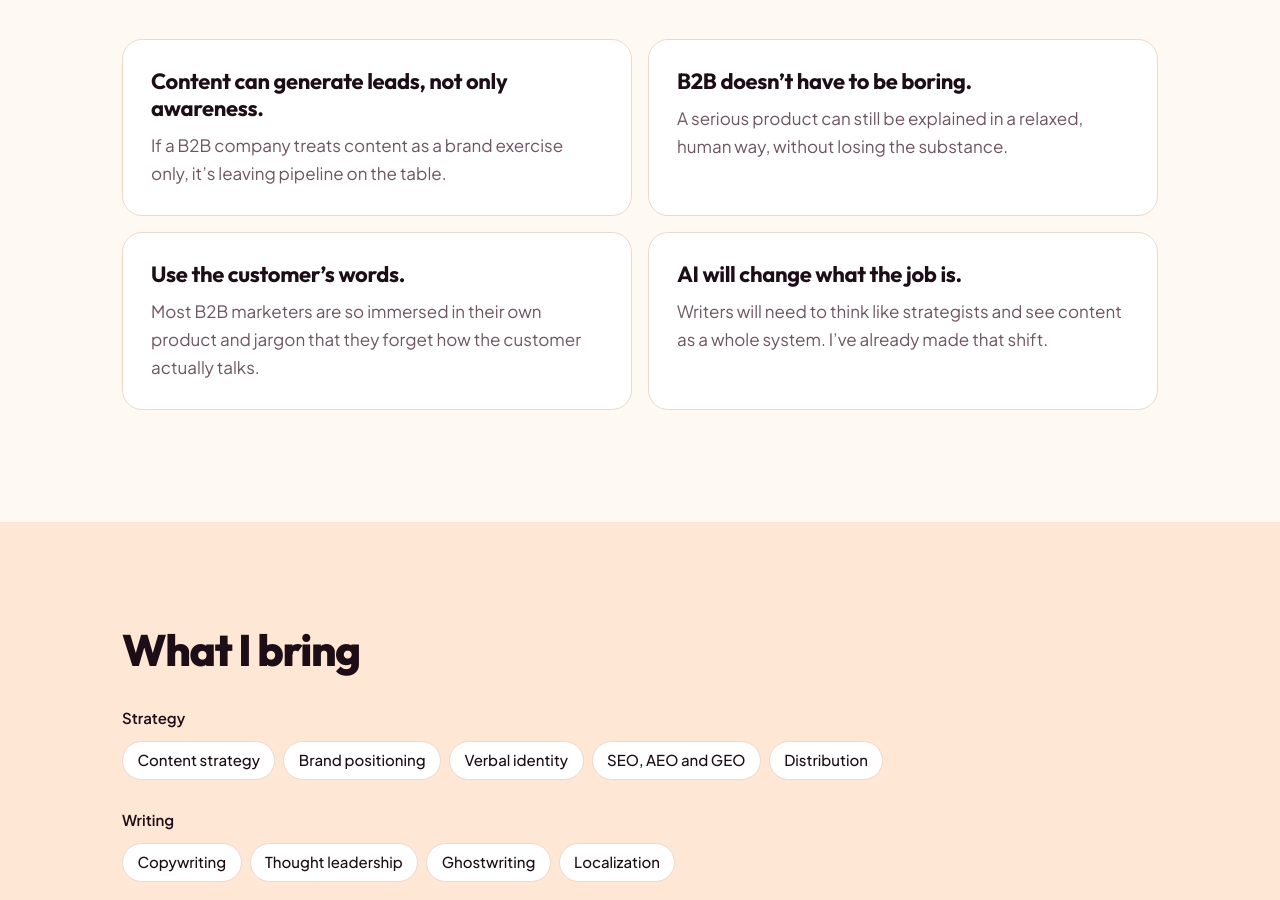
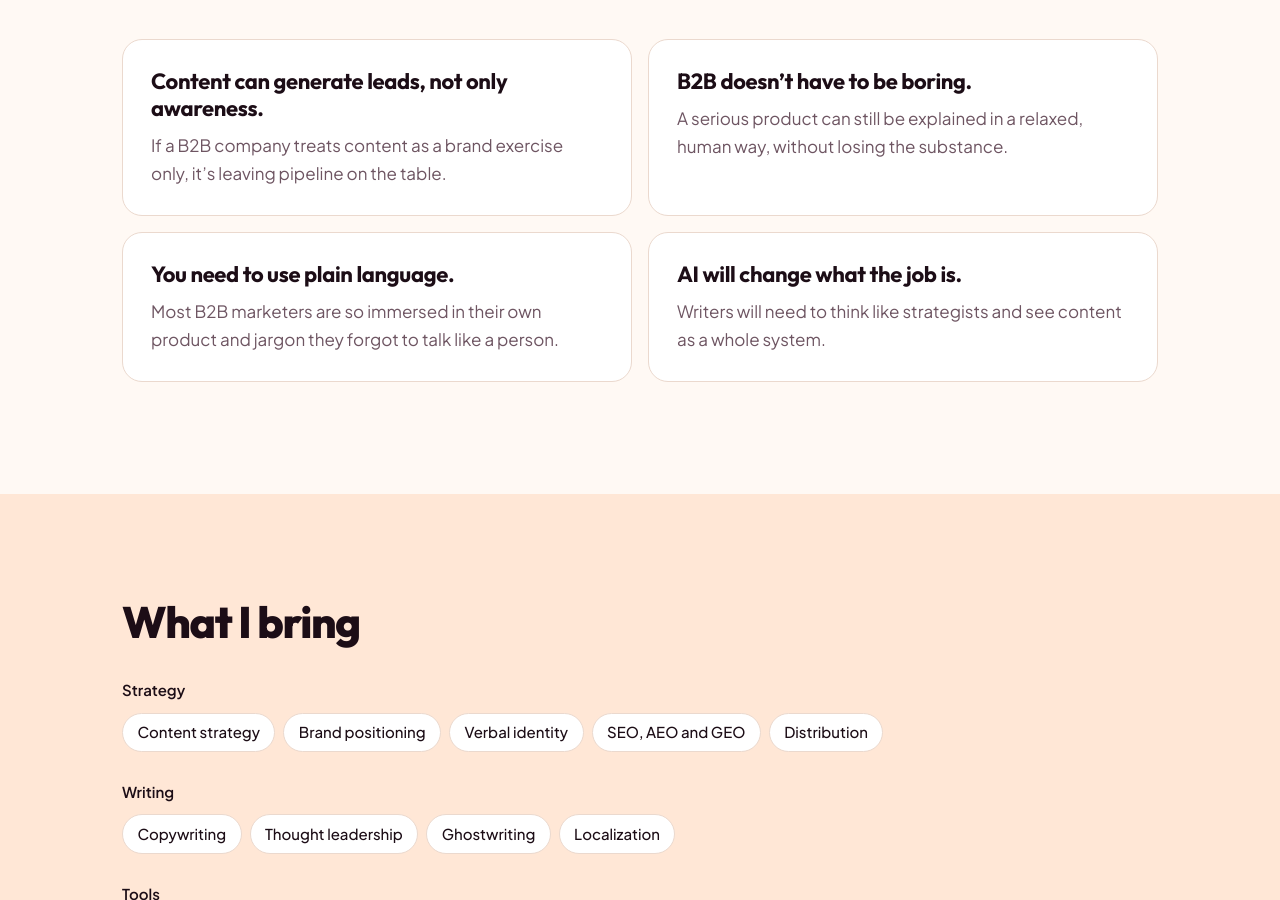
Before and after one commit to LidiaM211/lidiadias, a Jekyll site: the page built from about.html, in a window 1280 px wide and 900 px high, scrolled down 1735 px. Built offline with Jekyll 4.4.1, drawn with Linux system fonts in a browser that asks for light colours; some of the changed text lies outside the part shown.

Commit message:
Update cv.yml

```diff
--- a/_data/cv.yml
+++ b/_data/cv.yml
@@ -5,7 +5,7 @@
 # Abertura (cada linha é um parágrafo)
 abertura:
   - "As a kid, I wanted to be a writer. I had it all planned: a cosy café in Paris, a black coffee sipped very dramatically, and page after page of deep, melancholic words."
-  - "Instead, I ended up in marketing. Turns out I became a writer after all, with less melancholy and a lot more B2B."
+  - "Instead, I ended up in marketing. Turns out I became a writer after all, with less melancholy and a lot more technology."
   - "I still drink my coffee black, though."
 
 # Percurso profissional
@@ -41,10 +41,10 @@ crencas:
     texto: "If a B2B company treats content as a brand exercise only, it’s leaving pipeline on the table."
   - titulo: "B2B doesn’t have to be boring."
     texto: "A serious product can still be explained in a relaxed, human way, without losing the substance."
-  - titulo: "Use the customer’s words."
-    texto: "Most B2B marketers are so immersed in their own product and jargon that they forget how the customer actually talks."
+  - titulo: "You need to use plain language."
+    texto: "Most B2B marketers are so immersed in their own product and jargon they forgot to talk like a person."
   - titulo: "AI will change what the job is."
-    texto: "Writers will need to think like strategists and see content as a whole system. I’ve already made that shift."
+    texto: "Writers will need to think like strategists and see content as a whole system."
 
 # Competências
 competencias:
```
